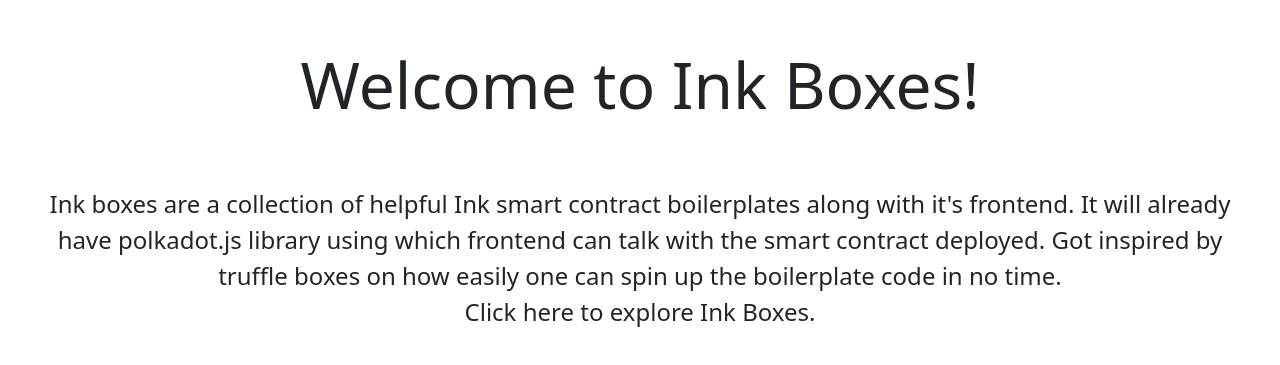
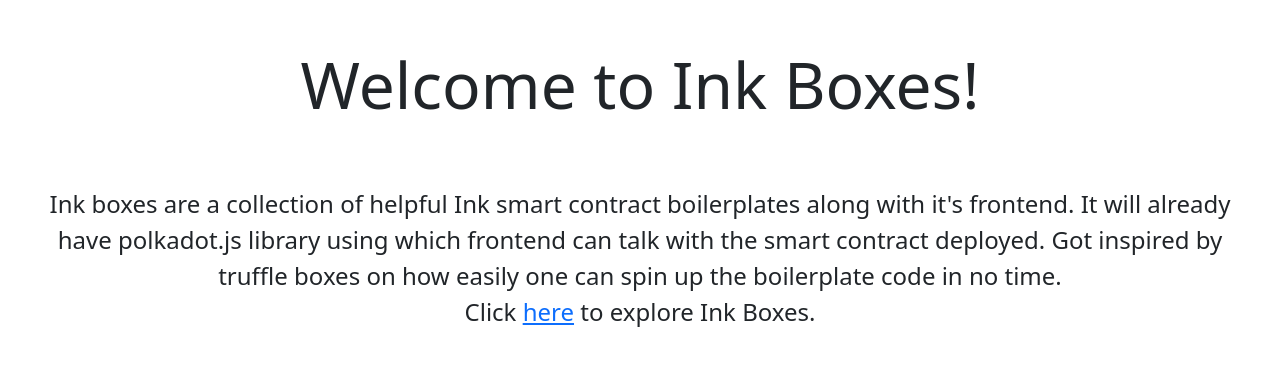
Before and after one commit to avirajkhare00/ink-boxes-ui, a Next.js app: page / in a window 1280 px wide. Shown: the part 179-544 px from the top of the page. Built offline with nearby package versions, Linux system fonts and the light colour scheme.

Commit message:
[Aviraj] Added hyperlink to /ink-boxes

```diff
--- a/pages/index.tsx
+++ b/pages/index.tsx
@@ -19,7 +19,7 @@
         <p className={styles.description}>
           Ink boxes are a collection of helpful Ink smart contract boilerplates along with it&apos;s frontend. It will already have polkadot.js library using which frontend can talk with the smart contract deployed. Got inspired by truffle boxes on how easily one can spin up the boilerplate code in no time.
           <br />
-          Click here to explore Ink Boxes.
+          Click <a href='../ink-boxes'>here</a> to explore Ink Boxes.
         </p>
       </main>
     </div>
```
